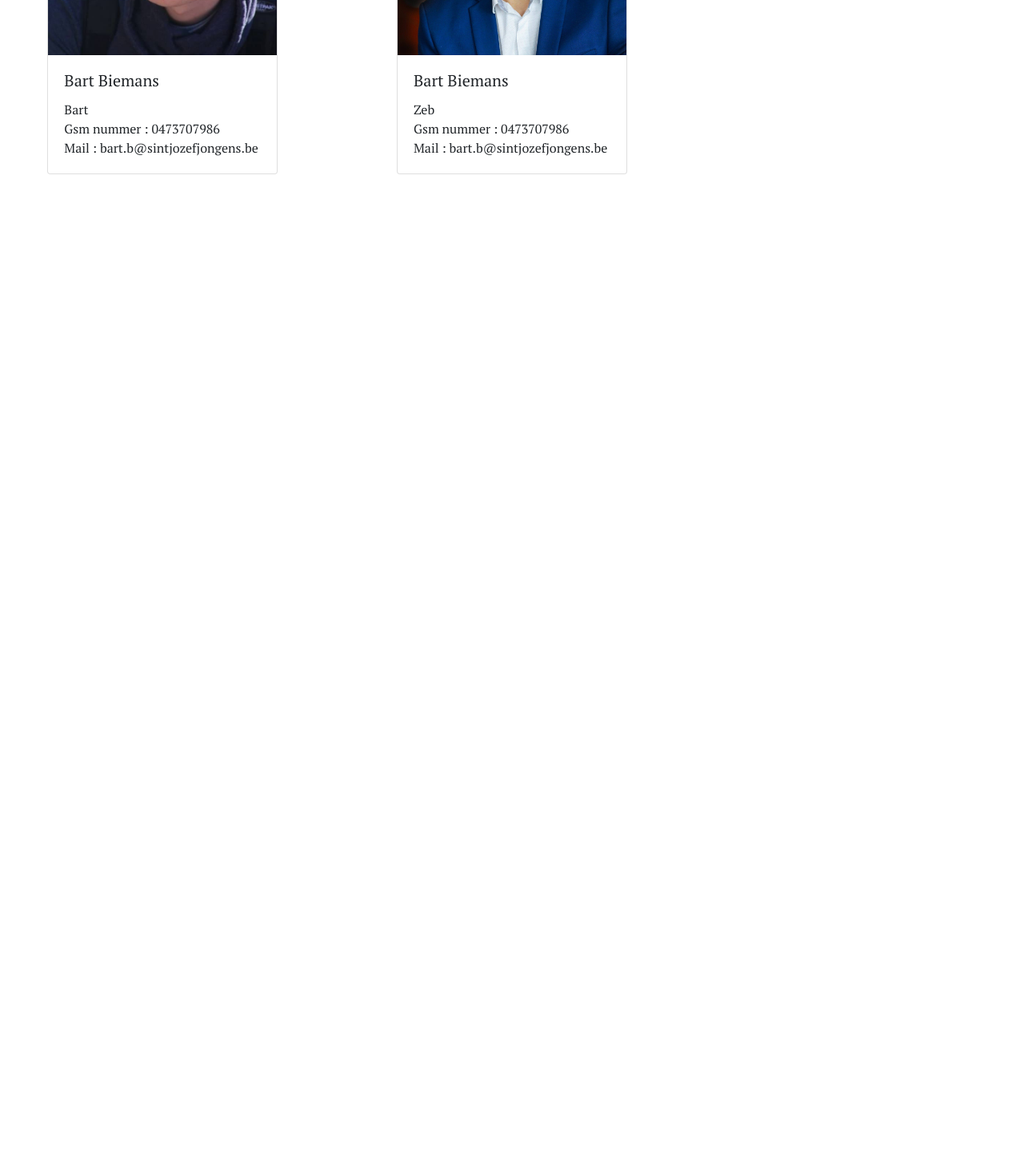
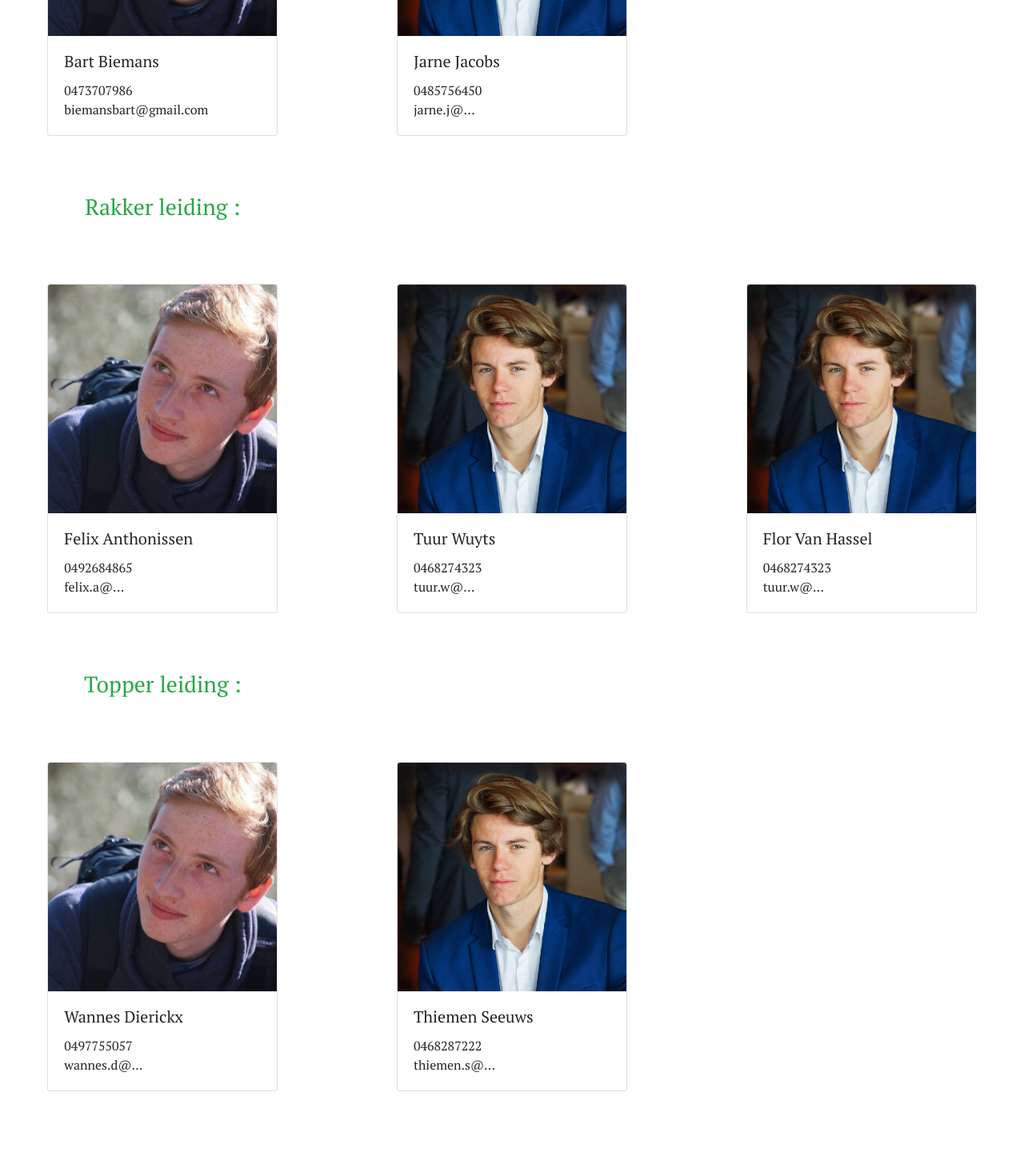
Before and after one commit to bartbiemans/chiro-site, a React (Create React App) app in the folder chiro-site/: page /leidingsploeg in a window 1280 px wide. Shown: the part 1560-3001 px from the top of the page at 80% size. Before the commit the page ends 1802 px from the top, so only its background shows below. Built offline with nearby package versions, Linux system fonts and the light colour scheme; what react-aws-s3 would draw is missing.

Commit message:
laatste aanpassingen voor deployment

```diff
--- a/chiro-site/src/components/home/Home.tsx
+++ b/chiro-site/src/components/home/Home.tsx
@@ -5,10 +5,12 @@ import Image from "react-bootstrap/Image";
 
 export const Home = () => {
     return (
-            <div >
-                <div style={{position:'relative',textAlign:'center'}}>
-                    <Image src={'../../../../groepsfoto.jpg'} fluid style={{width:'100%'}}/>
-                    <h1 className={'text-success d-none d-lg-block'} style={{position:'absolute',top:'15%',left:'50%',transform:'translate(-50%, -50%)'}}>Chiro Sint-Jozef jongens merksem</h1>
+        <div>
+            <div style={{position: 'relative', textAlign: 'center'}}>
+                <Image src={'../../../../groepsfoto.jpg'} fluid style={{width: '100%'}}/>
+                <h1 className={'text-success d-none d-lg-block'}
+                    style={{position: 'absolute', top: '15%', left: '50%', transform: 'translate(-50%, -50%)'}}>Chiro
+                    Sint-Jozef jongens merksem</h1>
             </div>
             <Row>
                 <Col className={'justify-content-center'}>
@@ -24,23 +26,12 @@ export const Home = () => {
             </Row>
             <Row>
                 <Col lg={7} sm={10}>
-                        <Announcement title={'Het is genoeg geweest'}
-                                      body={'De komende zondagen gaan we leiding geven van 14u-18u. Dit enkel voor de jongste 3 afdelingen, omdat het verboden is om dat voor de oudere groepen te doen.'}
-                                      date={new Date()}/>
-                        <Announcement title={'Het is genoeg geweest'}
-                                      body={'De komende zondagen gaan we leiding geven van 14u-18u. Dit enkel voor de jongste 3 afdelingen, omdat het verboden is om dat voor de oudere groepen te doen.'}
-                                      date={new Date()}/>
-                        <Announcement title={'Het is genoeg geweest'}
-                                      body={'De komende zondagen gaan we leiding geven van 14u-18u. Dit enkel voor de jongste 3 afdelingen, omdat het verboden is om dat voor de oudere groepen te doen.'}
-                                      date={new Date()}/>
-                        <Announcement title={'Het is genoeg geweest'}
-                                      body={'De komende zondagen gaan we leiding geven van 14u-18u. Dit enkel voor de jongste 3 afdelingen, omdat het verboden is om dat voor de oudere groepen te doen.'}
-                                      date={new Date()}/>
-                        <Announcement title={'Het is genoeg geweest'}
-                                      body={'De komende zondagen gaan we leiding geven van 14u-18u. Dit enkel voor de jongste 3 afdelingen, omdat het verboden is om dat voor de oudere groepen te doen.'}
-                                      date={new Date()}/>
-                        <Announcement title={'Het is genoeg geweest'}
-                                      body={'De komende zondagen gaan we leiding geven van 14u-18u. Dit enkel voor de jongste 3 afdelingen, omdat het verboden is om dat voor de oudere groepen te doen.'}
+                    <Announcement title={'Nieuwe website'}
+                                  body={'Zoals u kan zien is onze site helemaal vernieuwd. Mocht u iets opmerken dat niet goed is, of dat ontbreekt mag u dat altijd laten weten aan een van de leiding.'}
+                                  date={new Date(2020,12,30)}/>
+                    <Announcement title={'Corona maatregelen'}
+                                  body={'Zoals u weet is het leiding geven tijdelijk beperkt door de COVID maatregelen. Concreet betekent dit voor ons dat enkel de ' +
+                                  '3 jongste afdelingen chiro hebben. De oudste leden hebben jammer genoeg nog geen chiro. Meer info hierover volgt eens de maatregelen zijn aangepast. '}
                                   date={new Date()}/>
                 </Col>
                 <Col lg={1}/>
--- a/chiro-site/src/main/brieven/brieven.tsx
+++ b/chiro-site/src/main/brieven/brieven.tsx
@@ -1,5 +1,5 @@
 import { FontAwesomeIcon } from "@fortawesome/react-fontawesome";
-import React from "react"
+import React, {useState} from "react"
 import {Page} from "src/components/page/Page"
 import content from 'src/resources/Brieven.json'
 import {downloadFile} from "../../services/FileDownloader";
@@ -8,9 +8,29 @@ import {Col, Row } from "react-bootstrap";
 import Image from "react-bootstrap/Image";
 
 
-const brieven: string[] = ['test.pdf','7015_binaryContent.pdf']
+const brieven: string[] = ['Chironieuwsje.pdf','inschrijvings-formulier.pdf','Medische-steekkaart.pdf']
 
 export const Brieven = () => {
+
+    const [fileNotPresent, setFileNotPresent] = useState('')
+    const errorMessage = 'Er is nog geen maandprogramma voor uw afdeling';
+
+    const handleDownLoadFile = (title: string) => {
+        downloadFile(title, false).then((file: File | void) => {
+            if (file instanceof File) {
+                var fileName = file.name.split('.txt')[0].concat('.pdf')
+                setFileNotPresent('');
+                const element = document.createElement("a");
+                element.href = URL.createObjectURL(file);
+                element.download = fileName;
+                document.body.appendChild(element);
+                element.click();
+            } else {
+                setFileNotPresent(errorMessage);
+            }
+        }).catch(() => setFileNotPresent(errorMessage))
+    }
+
     return (
         <>
             <div>
@@ -21,10 +41,18 @@ export const Brieven = () => {
                 return(
                     <Row className={'d-flex justify-content-center pt-2'}>
                         <Col lg={8}>
-                            <button className={'brief-button'} onClick={() =>downloadFile(x,false)}><FontAwesomeIcon icon={faArrowRight}/>  {x}</button>
+                            <button className={'brief-button'} onClick={() =>handleDownLoadFile(x)}><FontAwesomeIcon icon={faArrowRight}/>  {x}</button>
                         </Col>
                     </Row>
                 )})}
+            {fileNotPresent && (
+                <Row className={'d-flex justify-content-center pt-2'}>
+                    <Col lg={8}>
+                        <h5 className={'text-danger'}> Er was een probleem met het downloaden, probeer het later opnieuw</h5>
+                    </Col>
+                </Row>
+            )
+            }
         </>
     )
 }
--- a/chiro-site/src/main/leidingsploeg/Leider.tsx
+++ b/chiro-site/src/main/leidingsploeg/Leider.tsx
@@ -4,7 +4,6 @@ import React from "react";
 interface Props {
     image: string;
     name: string;
-    bio: string;
     gsm:string;
     mail:string;
 }
@@ -16,9 +15,8 @@ export const Leider = (props: Props) => {
             <Card.Body>
                 <Card.Title>{props.name}</Card.Title>
                 <Card.Text>
-                    {props.bio}<br/>
-                    <span>Gsm nummer : 0473707986</span><br/>
-                    <span>Mail : bart.b@sintjozefjongens.be</span>
+                    <span>{props.gsm}</span><br/>
+                    <span>{props.mail}</span>
                 </Card.Text>
             </Card.Body>
         </Card>
--- a/chiro-site/src/main/leidingsploeg/LeidingsploegContainer.tsx
+++ b/chiro-site/src/main/leidingsploeg/LeidingsploegContainer.tsx
@@ -9,7 +9,7 @@ import Image from "react-bootstrap/Image";
 
 export const LeidingsploegContainer = () => {
 
-    const renderAfdeling = (title:string,leiding:{image:string,name:string,bio:string,gsm:string,mail:string}[]) => {
+    const renderAfdeling = (title:string,leiding:{image:string,name:string,gsm:string,mail:string}[]) => {
         return (
             <>
                 <Row className={'d-flex justify-content-left pt-5'}>
@@ -22,7 +22,7 @@ export const LeidingsploegContainer = () => {
                 {leiding.map((leider, index) => {
                     return (
                         <Col className={'d-flex justify-content-center pb-4'} lg={4} key={index}>
-                            <Leider bio={leider.bio} image={leider.image} name={leider.name} gsm={leider.gsm}
+                            <Leider image={leider.image} name={leider.name} gsm={leider.gsm}
                                     mail={leider.mail}/>
                         </Col>
                     )
@@ -39,7 +39,12 @@ export const LeidingsploegContainer = () => {
             </div>
             <Page title={'De leidingsploeg'} content={content}/>
                 {renderAfdeling('Sloeber leiding :',leiding.sloebers)}
-                {renderAfdeling('Bengel leiding :',leiding.sloebers)}
+                {renderAfdeling('Bengel leiding :',leiding.bengels)}
+                {renderAfdeling('Rakker leiding :',leiding.rakkers)}
+                {renderAfdeling('Topper leiding :',leiding.toppers)}
+                {renderAfdeling('Kerel leiding :',leiding.kerels)}
+                {renderAfdeling('Aspiranten leiding :',leiding.aspiranten)}
+                {renderAfdeling('Groepsleiding :',leiding.groepsleiding)}
         </>
     )
 }
--- a/chiro-site/src/resources/leiding.json
+++ b/chiro-site/src/resources/leiding.json
@@ -2,16 +2,97 @@
   "sloebers": [
     {
       "image": "../../profielfoto.jpg",
+      "name": "Frédéric Duquenne",
+      "gsm": "0478067340",
+      "mail": "frederic.d@..."
+    }, {
+      "image": "../../fotoZeb.jpg",
+      "name": "Zeb Mertens",
+      "gsm": "0478067340",
+      "mail": "zeb.m@..."
+    }
+  ],
+  "bengels": [
+    {
+      "image": "../../profielfoto.jpg",
       "name": "Bart Biemans",
-      "bio": "Bart",
       "gsm": "0473707986",
       "mail": "biemansbart@gmail.com"
     }, {
       "image": "../../fotoZeb.jpg",
+      "name": "Jarne Jacobs",
+      "gsm": "0485756450",
+      "mail": "jarne.j@..."
+    }
+  ],
+  "rakkers": [
+    {
+      "image": "../../profielfoto.jpg",
+      "name": "Felix Anthonissen",
+      "gsm": "0492684865",
+      "mail": "felix.a@..."
+    }, {
+      "image": "../../fotoZeb.jpg",
+      "name": "Tuur Wuyts",
+      "gsm": "0468274323",
+      "mail": "tuur.w@..."
+    },{
+      "image": "../../fotoZeb.jpg",
+      "name": "Flor Van Hassel",
+      "gsm": "0468274323",
+      "mail": "tuur.w@..."
+    }
+  ],
+  "toppers": [
+    {
+      "image": "../../profielfoto.jpg",
+      "name": "Wannes Dierickx",
+      "gsm": "0497755057",
+      "mail": "wannes.d@..."
+    }, {
+      "image": "../../fotoZeb.jpg",
+      "name": "Thiemen Seeuws",
+      "gsm": "0468287222",
+      "mail": "thiemen.s@..."
+    }
+  ],
+  "kerels": [
+    {
+      "image": "../../profielfoto.jpg",
+      "name": "Florian Deboosere",
+      "gsm": "0468151716",
+      "mail": "florian.db@..."
+    }, {
+      "image": "../../fotoZeb.jpg",
+      "name": "Cedric van Zeebroeck",
+      "gsm": "0479725578",
+      "mail": "cedric.c@..."
+    }
+  ],
+  "aspiranten": [
+    {
+      "image": "../../profielfoto.jpg",
+      "name": "Witse Delanouije",
+      "gsm": "0471797901",
+      "mail": "witse.w@..."
+    }, {
+      "image": "../../fotoZeb.jpg",
+      "name": "Bert van de Weyer",
+      "gsm": "0470311886",
+      "mail": "bert.vdw@..."
+    }
+  ],
+  "groepsleiding": [
+    {
+      "image": "../../profielfoto.jpg",
       "name": "Bart Biemans",
-      "bio": "Zeb",
       "gsm": "0473707986",
       "mail": "biemansbart@gmail.com"
+    },  {
+      "image": "../../profielfoto.jpg",
+      "name": "Wannes Dierickx",
+      "gsm": "0497755057",
+      "mail": "wannes.d@..."
     }
   ]
 }
--- a/chiro-site/src/resources/maandprogrammaUploader.json
+++ b/chiro-site/src/resources/maandprogrammaUploader.json
@@ -1,5 +1,5 @@
 [
   {
-    "body": "Upload hier je maandprogramma. Het moet een PDF bestand zijn, en vergeet niet dat het formaat afdeling-maand is!"
+    "body": "Upload hier je maandprogramma. Het moet een PDF bestand zijn!"
   }
 ]
```
Also changed, not shown: chiro-site/src/services/FileDownloader.ts (+7 -7 lines), 1 other file (tests, documents, lock files or other folders). Lines whose indentation alone changed are shown as unchanged.
